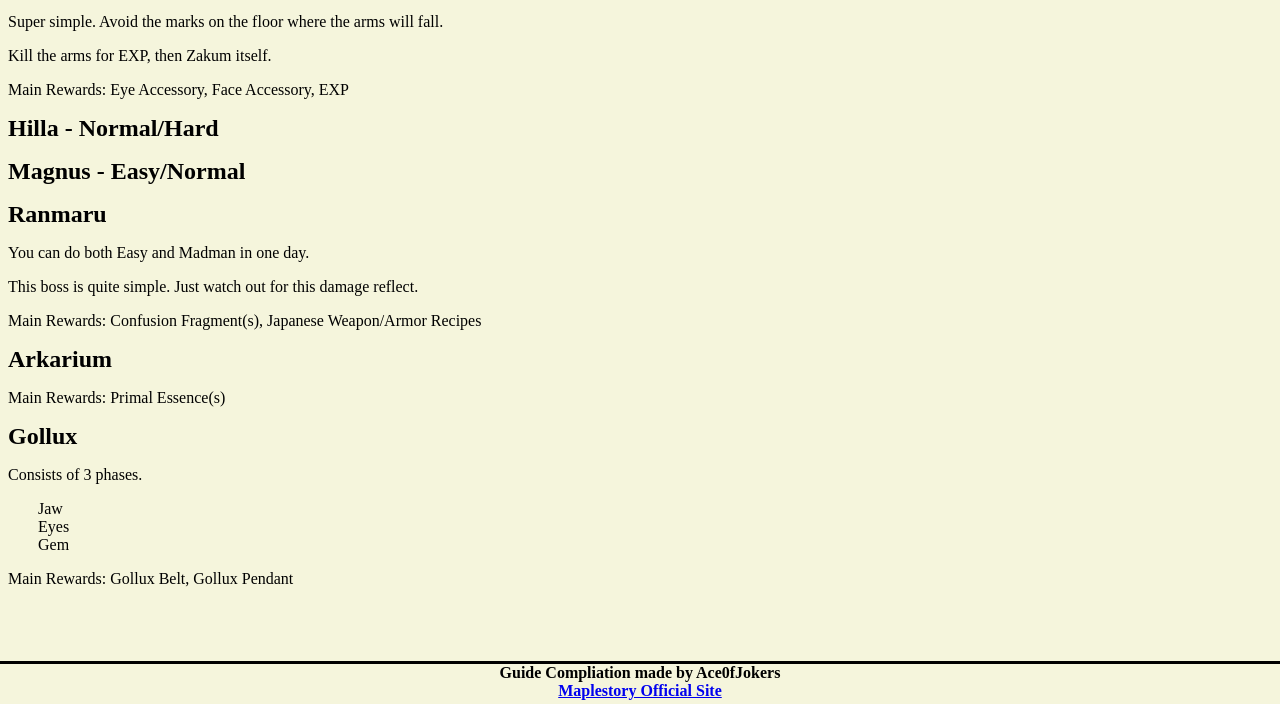
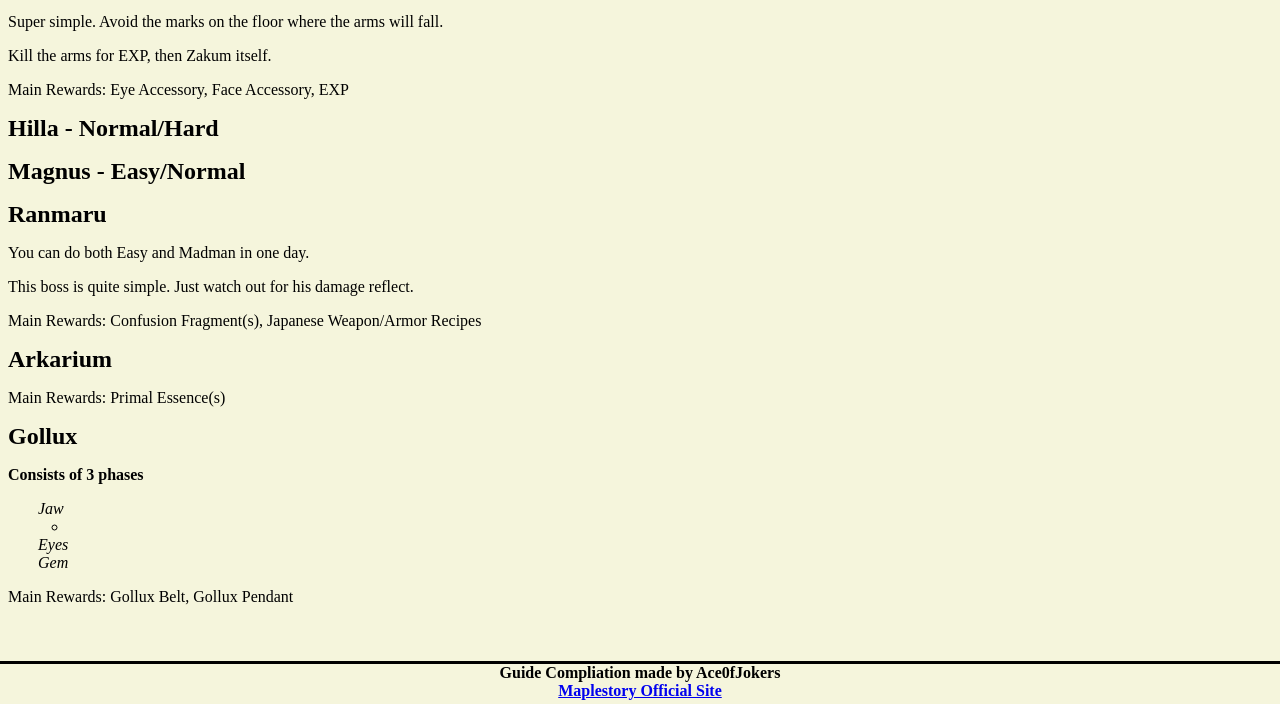
Before and after one commit to estalcil134/MapleStoryGuides, a plain HTML site: page daily_bossing.html in a window 1280 px wide. Shown: the part 96-800 px from the top of the page. Drawn offline with Linux system fonts and the light colour scheme.

Commit message:
accguide, daily_bossing, leveling

```diff
--- a/daily_bossing.html
+++ b/daily_bossing.html
@@ -17,16 +17,24 @@
 	<p></p>
 	<h2>Ranmaru</h2>
 	<p>You can do both Easy and Madman in one day.</p>
-	<p>This boss is quite simple. Just watch out for this damage reflect.</p>
+	<p>This boss is quite simple. Just watch out for his damage reflect.</p>
 	<p>Main Rewards: Confusion Fragment(s), Japanese Weapon/Armor Recipes</p>
 	<h2>Arkarium</h2>
 	<p>Main Rewards: Primal Essence(s)</p>
 	<h2>Gollux</h2>
-	<p>Consists of 3 phases.</p>
+	<p><b>Consists of 3 phases</b></p>
 	<ul>
-		<li>Jaw</li>
-		<li>Eyes</li>
-		<li>Gem</li>
+		<li><i>Jaw</i>
+			<ul>
+				<li></li>
+			</ul>
+		</li>
+		<li><i>Eyes</i>
+
+		</li>
+		<li><i>Gem</i>
+
+		</li>
 	</ul>
 	<p>Main Rewards: Gollux Belt, Gollux Pendant</p>
 
```
Also changed, not shown: accguide.html (+1 -1 lines), leveling.html (+5 -3 lines).
